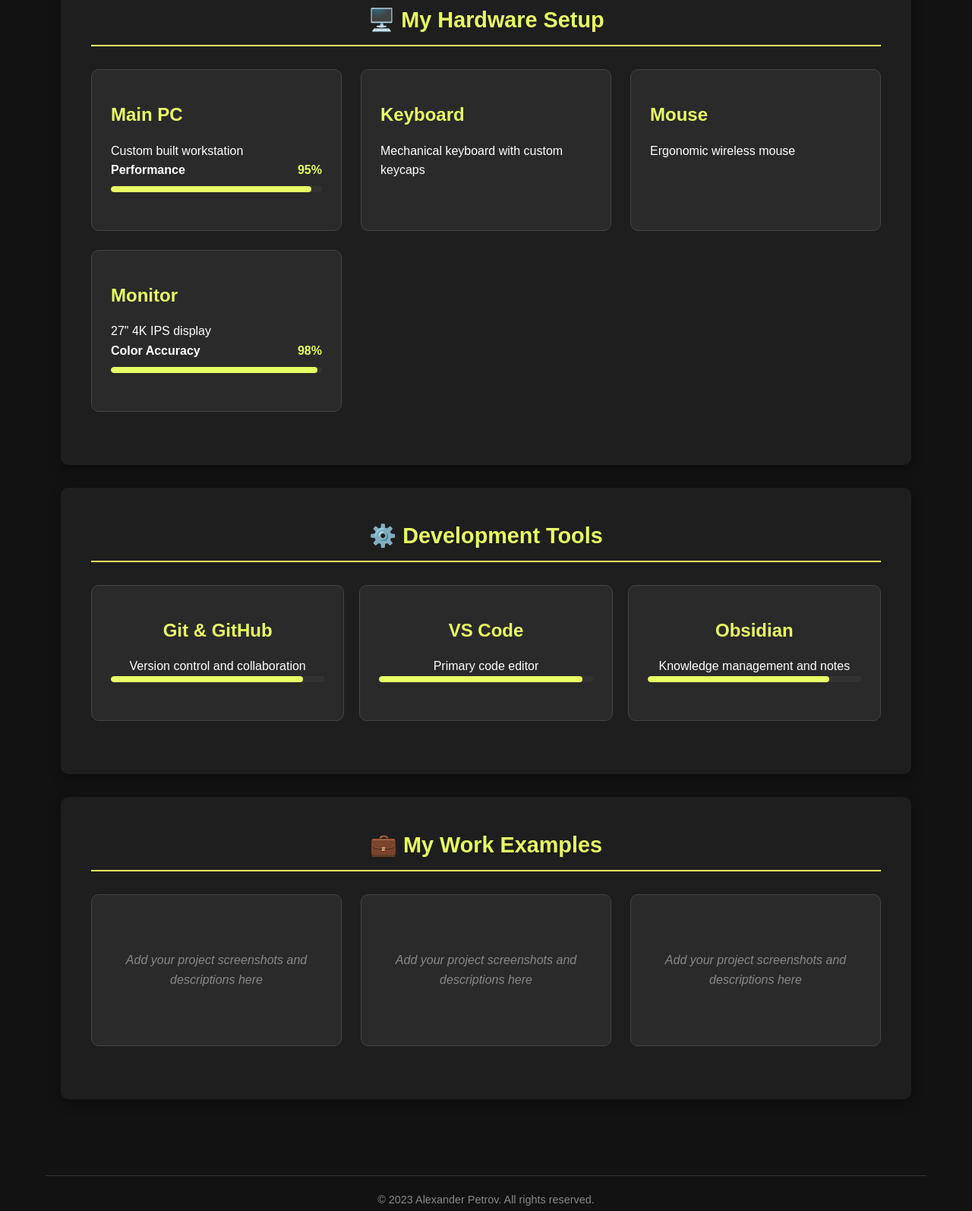
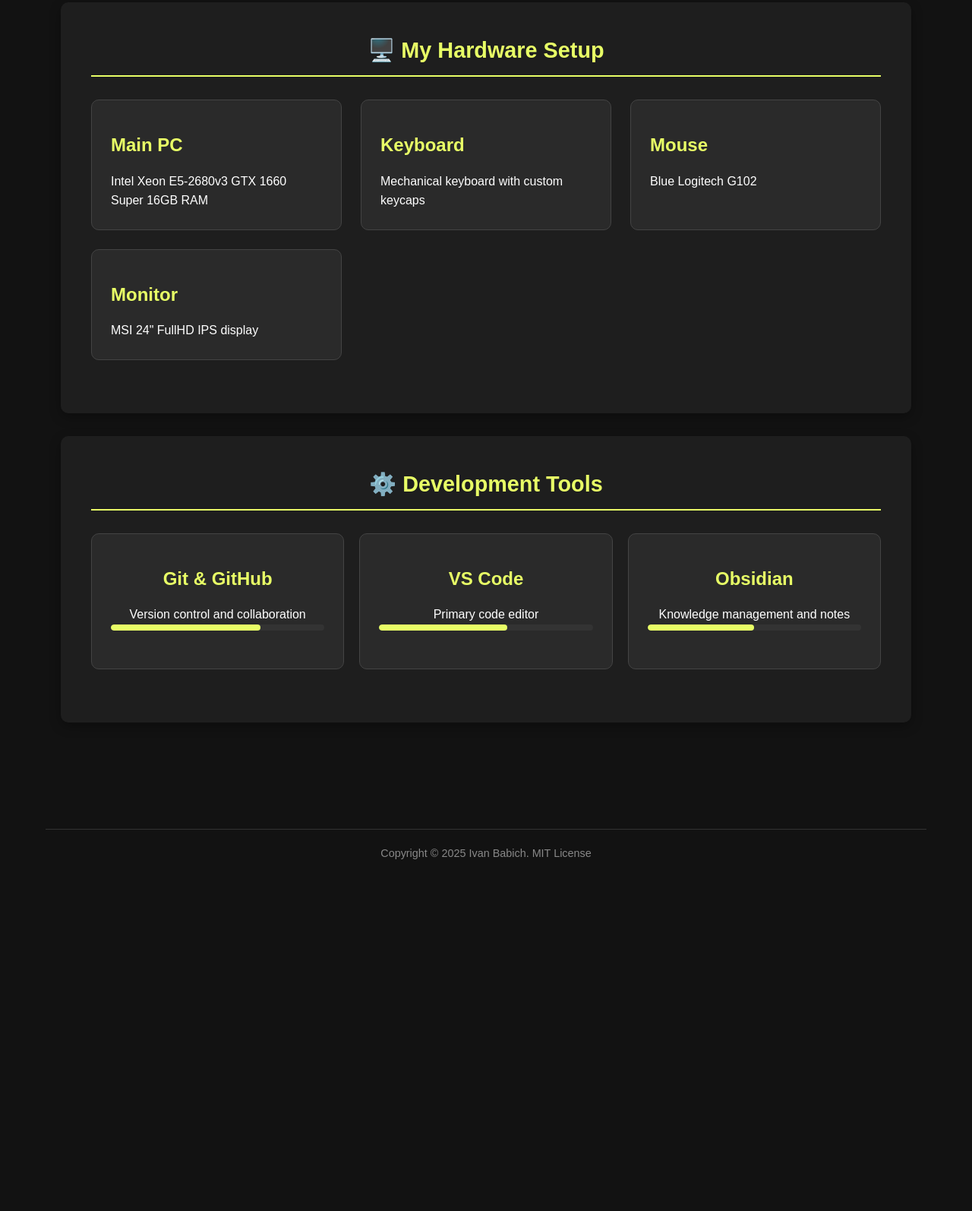
Before and after one commit to babichgh/babichgh.github.io, a plain HTML site: page whatdoiuse.html in a window 1280 px wide. Shown: the part 331-1925 px from the top of the page at 76% size. After the commit the page ends 1506 px from the top, so only its background shows below. Drawn offline with Linux system fonts and the light colour scheme.

Commit message:
good enough

```diff
--- a/whatdoiuse.html
+++ b/whatdoiuse.html
@@ -18,6 +18,7 @@
             </div>
         </header>
 
+        <main>
             <!-- Hardware Section -->
             <section class="section">
                 <h2>🖥️ My Hardware Setup</h2>
@@ -27,16 +28,7 @@
                             <i class="fas fa-desktop"></i>
                         </div>
                         <h3>Main PC</h3>
-                    <p>Custom built workstation</p>
-                    <div class="skill-item">
-                        <div class="skill-header">
-                            <span class="skill-name">Performance</span>
-                            <span class="skill-percentage">95%</span>
-                        </div>
-                        <div class="progress-bar">
-                            <div class="progress" style="width: 95%"></div>
-                        </div>
-                    </div>
+                        <p>Intel Xeon E5-2680v3 GTX 1660 Super 16GB RAM</p>
                     </div>
 
                     <div class="hardware-item">
@@ -52,7 +44,7 @@
                             <i class="fas fa-mouse"></i>
                         </div>
                         <h3>Mouse</h3>
-                    <p>Ergonomic wireless mouse</p>
+                        <p>Blue Logitech G102</p>
                     </div>
 
                     <div class="hardware-item">
@@ -60,16 +52,7 @@
                             <i class="fas fa-tv"></i>
                         </div>
                         <h3>Monitor</h3>
-                    <p>27" 4K IPS display</p>
-                    <div class="skill-item">
-                        <div class="skill-header">
-                            <span class="skill-name">Color Accuracy</span>
-                            <span class="skill-percentage">98%</span>
-                        </div>
-                        <div class="progress-bar">
-                            <div class="progress" style="width: 98%"></div>
-                        </div>
-                    </div>
+                        <p>MSI 24" FullHD IPS display</p>
                     </div>
                 </div>
             </section>
@@ -86,7 +69,7 @@
                         <p>Version control and collaboration</p>
                         <div class="skill-item">
                             <div class="progress-bar">
-                            <div class="progress" style="width: 90%"></div>
+                                <div class="progress" style="width: 70%"></div>
                             </div>
                         </div>
                     </div>
@@ -99,7 +82,7 @@
                         <p>Primary code editor</p>
                         <div class="skill-item">
                             <div class="progress-bar">
-                            <div class="progress" style="width: 95%"></div>
+                                <div class="progress" style="width: 60%"></div>
                             </div>
                         </div>
                     </div>
@@ -112,54 +95,19 @@
                         <p>Knowledge management and notes</p>
                         <div class="skill-item">
                             <div class="progress-bar">
-                            <div class="progress" style="width: 85%"></div>
+                                <div class="progress" style="width: 50%"></div>
                             </div>
                         </div>
                     </div>
                 </div>
             </section>
-
-        <!-- Work Examples Section -->
-        <section class="section">
-            <h2>💼 My Work Examples</h2>
-            <div class="work-grid">
-                <div class="work-item add-work">
-                    <p>Add your project screenshots and descriptions here</p>
-                </div>
-                <div class="work-item add-work">
-                    <p>Add your project screenshots and descriptions here</p>
-                </div>
-                <div class="work-item add-work">
-                    <p>Add your project screenshots and descriptions here</p>
-                </div>
-            </div>
-        </section>
+        </main>
 
         <footer>
             <div class="copyright">
-                <p>&copy; 2023 Alexander Petrov. All rights reserved.</p>
+                <p>Copyright &copy; 2025 Ivan Babich. MIT License</p>
             </div>
         </footer>
     </div>
-
-    <script>
-        // Анимация прогресс-баров при скролле
-        document.addEventListener('DOMContentLoaded', function() {
-            const progressBars = document.querySelectorAll('.progress');
-
-            const observer = new IntersectionObserver((entries) => {
-                entries.forEach(entry => {
-                    if (entry.isIntersecting) {
-                        const progress = entry.target;
-                        progress.style.width = progress.style.width;
-                    }
-                });
-            });
-
-            progressBars.forEach(bar => {
-                observer.observe(bar);
-            });
-        });
-    </script>
 </body>
 </html>
```
Lines whose indentation alone changed are shown as unchanged.
